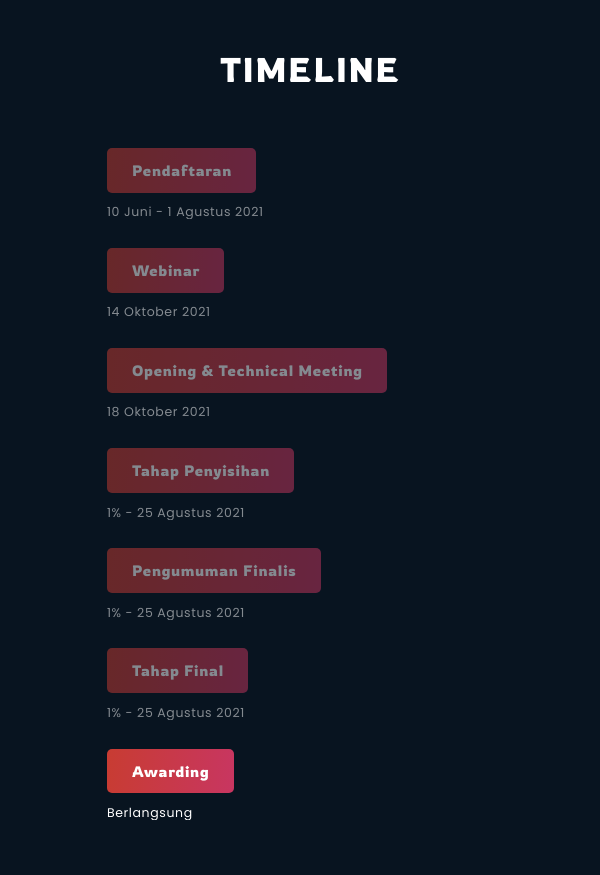
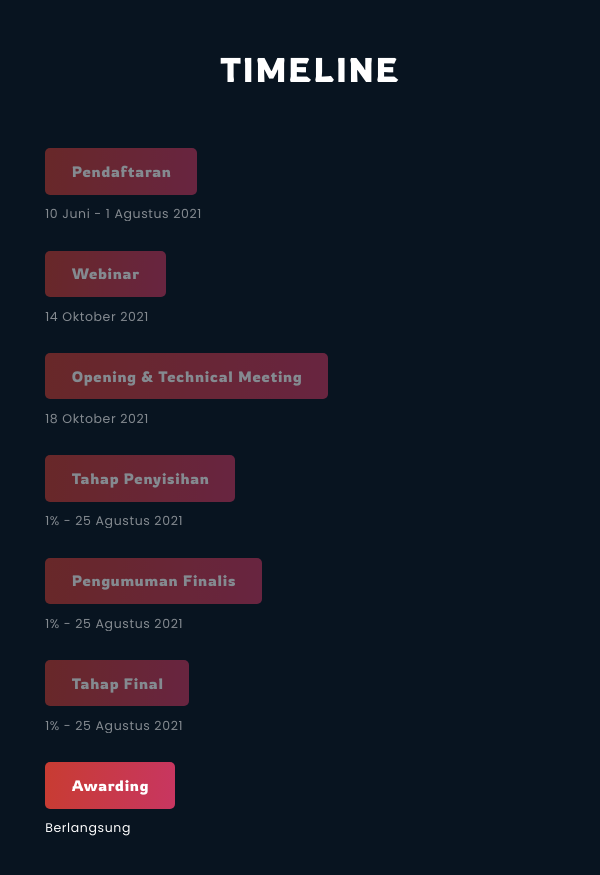
Before and after one commit to DimasLv07/Web-It-Fest, a plain HTML site: page detail/webCompetition.html in a window 600 px wide. Shown: the part 1200-2075 px from the top of the page. Drawn offline with Linux system fonts and the light colour scheme.

Commit message:
Change Timeline position responsive

```diff
--- a/asset/css/styles-network.css
+++ b/asset/css/styles-network.css
@@ -148,7 +148,7 @@ a:hover {
 @media (min-width: 450px){
     #showcase {
         min-height: 290px;
-        background: url("../img/Web-banner.png") -128px -425px;
+        background: url("../img/Network-banner.png") -128px -425px;
         text-align: center;
         color: #ffffff;
         margin-top: 7.4%;
@@ -170,7 +170,7 @@ a:hover {
 
 
 .logo-network {
-    min-width: 25.4%;
+    min-width: 15.4%;
     height: auto;
     padding-bottom: 42.2%;
     padding-right: 4.8%;
@@ -649,7 +649,7 @@ a:hover {
 
     .detail-babak {
         text-align: left;
-        margin-left: 3.6%;
+        margin-left:-7.5%;
         width: 100%;
     }
 
@@ -671,7 +671,7 @@ a:hover {
     .item-babak {
         margin-bottom: 3.5%;
         margin-top: 2%;
-        margin-left: 2%;
+
     }
 
 
--- a/asset/css/styles-uiUx.css
+++ b/asset/css/styles-uiUx.css
@@ -148,7 +148,7 @@ a:hover {
 @media (min-width: 450px){
     #showcase {
         min-height: 290px;
-        background: url("../img/Web-banner.png") -128px -425px;
+        background: url("../img/Design-banner.png") -128px -425px;
         text-align: center;
         color: #ffffff;
         margin-top: 7.4%;
@@ -170,7 +170,7 @@ a:hover {
 
 
 .logo-uiUx {
-    min-width: 25.4%;
+    min-width: 15.4%;
     height: auto;
     padding-bottom: 42.2%;
     padding-right: 4.8%;
@@ -649,7 +649,7 @@ a:hover {
 
     .detail-babak {
         text-align: left;
-        margin-left: 3.6%;
+        margin-left:-7.5%;
         width: 100%;
     }
 
@@ -671,7 +671,7 @@ a:hover {
     .item-babak {
         margin-bottom: 3.5%;
         margin-top: 2%;
-        margin-left: 2%;
+
     }
 
 
--- a/asset/css/styles-web.css
+++ b/asset/css/styles-web.css
@@ -649,7 +649,7 @@ a:hover {
 
     .detail-babak {
         text-align: left;
-        margin-left: 3.6%;
+        margin-left:-7.5%;
         width: 100%;
     }
 
@@ -671,7 +671,7 @@ a:hover {
     .item-babak {
         margin-bottom: 3.5%;
         margin-top: 2%;
-        margin-left: 2%;
+
     }
 
 
```
Also changed, not shown: detail/uiUxCompetition.html (+1 -1 lines), 1 other file.
